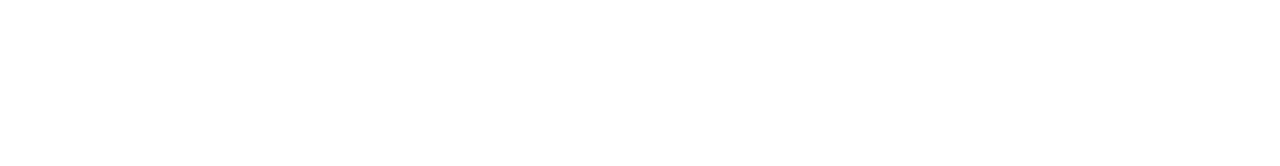
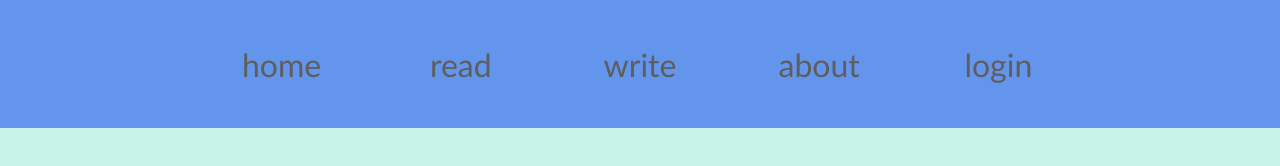
Before and after one commit to ravi9910kr/blog-site, a website: page public/index.html in a window 1280 px wide. Drawn offline with Linux system fonts and the light colour scheme.

Commit message:
created a navigation bar

```diff
--- a/public/index.html
+++ b/public/index.html
@@ -8,7 +8,25 @@
   <title>Document</title>
 </head>
 <body>
-
+  <header class="header">
+    <ul class="nav-bar menu-toggle">
+      <li class="nav-option">
+        <div>home</div>
+      </li>
+      <li class="nav-option">
+        <div>read</div>
+      </li>
+      <li class="nav-option">
+        <div>write</div>
+      </li>
+      <li class="nav-option">
+        <div>about</div>
+      </li>
+      <li class="nav-option">
+        <div>login</div>
+      </li>
+    </ul>
+  </header>
   <script src="../src/index.js"></script>
 </body>
 </html>
--- a/src/index.css
+++ b/src/index.css
@@ -0,0 +1,64 @@
+*{
+  margin: 0;
+  padding: 0;
+  /* border: 1px solid red; */
+  box-sizing: border-box;
+  /* overflow: hidden; */
+}
+body{
+  background-color: #a8edd9a6;
+  width: 100vw;
+  font-family: 'Gill Sans', 'Gill Sans MT', Calibri, 'Trebuchet MS', sans-serif;
+  color: rgb(94, 94, 94);
+}
+.header{
+  width: 100%;
+  height: 8rem;
+  background-color: cornflowerblue;
+  position: fixed;
+}
+.nav-bar{
+  display: flex;
+  justify-content: center;
+  align-items: center;
+  width: 70%;
+  height: 100%;
+  border: none;
+  margin: auto;
+  position: relative;
+}
+.nav-option{
+  align-items: center;
+  justify-content: center;
+  display: flex;
+  width: 20%;
+  height: 50%;
+  padding: 20px 0;
+}
+.nav-option>div{
+  font-size: 2rem;
+  /* border: 1px solid black; */
+}
+.header > div{
+  position: fixed;
+  top: 0;
+  right: 0;
+  /* border: 1px solid red; */
+  font-size: 2rem;
+  padding: 3rem 0;
+}
+@media screen and (max-width: 480px){
+  body{
+    background-color: rgb(191, 243, 123);
+  }
+  .header{
+    height: 2rem;
+  }
+  .nav-bar{
+    display: block;
+    visibility: collapse;
+  }
+  .nav-option{
+    display: inline-block;
+  }
+}
```
Also changed, not shown: server.js (+15 -0 lines).
